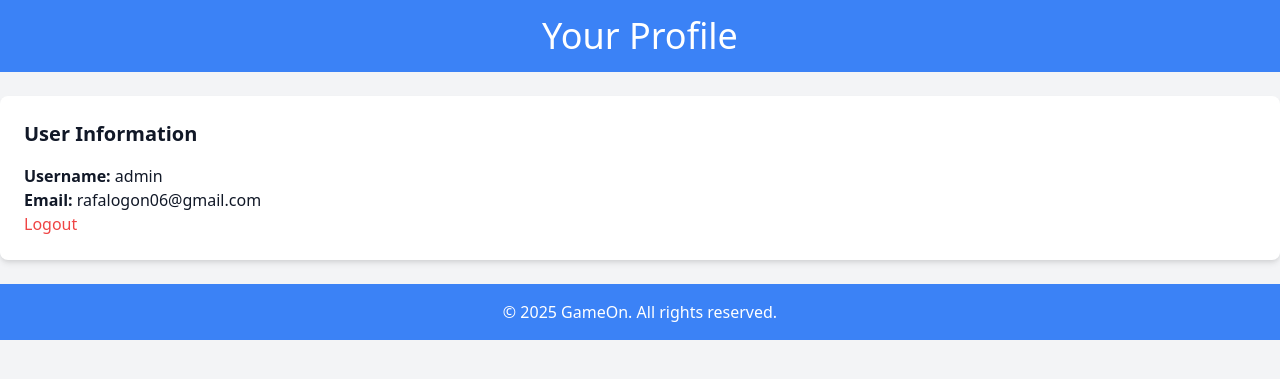
After one commit to Zipex-Dev/GameOn, a Flask app: page /profile in a window 1280 px wide. The commit adds this page. Shown: the top 379 px of the page. Run offline with Flask 3, Linux system fonts and the light colour scheme; a user stored in the database is signed in.

Commit message:
Add profile page

```diff
--- a/app.py
+++ b/app.py
@@ -1,20 +1,20 @@
-from flask import Flask, render_template, request, redirect, url_for, flash
+from flask import Flask, render_template, request, redirect, url_for, flash, session
 from flask_sqlalchemy import SQLAlchemy
 from werkzeug.security import generate_password_hash, check_password_hash
 
 app = Flask(__name__)
 app.config['SQLALCHEMY_DATABASE_URI'] = 'sqlite:///users.db'
-app.config['SECRET_KEY'] = 'your_secret_key'
+app.config['SECRET_KEY'] = 'rafa2112'  # Change this to a secure random string
 db = SQLAlchemy(app)
 
-# Create the User model for the database
+# User model
 class User(db.Model):
     id = db.Column(db.Integer, primary_key=True)
     username = db.Column(db.String(150), unique=True, nullable=False)
     email = db.Column(db.String(150), unique=True, nullable=False)
     password = db.Column(db.String(150), nullable=False)
 
-# Create the Game model for the database (optional, depending on your needs)
+# Game model (optional)
 class Game(db.Model):
     id = db.Column(db.Integer, primary_key=True)
     name = db.Column(db.String(150), nullable=False)
@@ -26,10 +26,14 @@ class Game(db.Model):
 with app.app_context():
     db.create_all()
 
+# Home page (redirect to login if not logged in)
 @app.route('/')
 def index():
+    if 'user_id' not in session:  # If the user is not logged in, redirect to login
+        return redirect(url_for('login'))
     return render_template('index.html')
 
+# Games page (view available games)
 @app.route('/games')
 def games():
     game_list = [
@@ -38,10 +42,12 @@ def games():
     ]
     return render_template('games.html', games=game_list)
 
+# Create game page (create a new game)
 @app.route('/create-game')
 def create_game():
     return render_template('create_game.html')
 
+# Submit game data
 @app.route('/submit-game', methods=['POST'])
 def submit_game():
     game_name = request.form['gameName']
@@ -51,7 +57,7 @@ def submit_game():
     game_type = request.form['gameType']
     additional_notes = request.form['additionalNotes']
 
-    # Here you can save the data to the database or do further processing
+    # Create a new game and add to the database
     new_game = Game(name=game_name, location=location, date_time=date_time, available_spots=available_spots)
     db.session.add(new_game)
     db.session.commit()
@@ -59,6 +65,7 @@ def submit_game():
     flash("Game created successfully!", "success")
     return redirect(url_for('games'))
 
+# Account creation route (for new users)
 @app.route('/create-account', methods=['GET', 'POST'])
 def create_account():
     if request.method == 'POST':
@@ -75,7 +82,6 @@ def create_account():
         # Hash the password before storing it
         hashed_password = generate_password_hash(password, method='pbkdf2:sha256')
 
-
         # Create a new user and add to the database
         new_user = User(username=username, email=email, password=hashed_password)
         db.session.add(new_user)
@@ -86,6 +92,7 @@ def create_account():
 
     return render_template('create_account.html')
 
+# Login route (for existing users)
 @app.route('/login', methods=['GET', 'POST'])
 def login():
     if request.method == 'POST':
@@ -95,6 +102,7 @@ def login():
         user = User.query.filter_by(email=email).first()
 
         if user and check_password_hash(user.password, password):
+            session['user_id'] = user.id  # Store user ID in session
             flash('Logged in successfully!', 'success')
             return redirect(url_for('index'))
         else:
@@ -102,5 +110,22 @@ def login():
 
     return render_template('login.html')
 
+# Logout route (clear session and redirect to home page)
+@app.route('/logout')
+def logout():
+    session.pop('user_id', None)  # Remove user from session
+    flash('You have been logged out.', 'success')
+    return redirect(url_for('index'))
+
+# Profile page route (only accessible when logged in)
+@app.route('/profile')
+def profile():
+    if 'user_id' not in session:
+        return redirect(url_for('login'))  # Redirect to login if not logged in
+
+    user = User.query.get(session['user_id'])  # Get the logged-in user from the database
+    return render_template('profile.html', user=user)
+
+# Run the Flask app
 if __name__ == '__main__':
     app.run(debug=True)
--- a/templates/index.html
+++ b/templates/index.html
@@ -27,6 +27,11 @@
         <p class="mb-4">Host a new sports game and invite others to join!</p>
         <a href="/create-game" class="text-blue-500 hover:underline">Create Game</a>
       </div>
+      <div class="bg-white p-6 shadow-md rounded-lg">
+        <h2 class="text-xl font-semibold mb-4">Your Profile</h2>
+        <p class="mb-4">View and edit your profile information.</p>
+        <a href="/profile" class="text-blue-500 hover:underline">Go to Profile</a>
+      </div>
     </div>
   </div>
 
--- /dev/null
+++ b/templates/profile.html
@@ -0,0 +1,31 @@
+<!DOCTYPE html>
+<html lang="en">
+<head>
+  <meta charset="UTF-8">
+  <meta name="viewport" content="width=device-width, initial-scale=1.0">
+  <title>Profile - GameOn</title>
+  <link href="https://cdn.jsdelivr.net/npm/tailwindcss@2.2.19/dist/tailwind.min.css" rel="stylesheet">
+</head>
+<body class="bg-gray-100 font-sans text-gray-900">
+
+  <header class="bg-blue-500 text-white p-4">
+    <div class="container mx-auto text-center">
+      <h1 class="text-4xl">Your Profile</h1>
+    </div>
+  </header>
+
+  <div class="container mx-auto mt-6">
+    <div class="bg-white p-6 shadow-md rounded-lg">
+      <h2 class="text-xl font-semibold mb-4">User Information</h2>
+      <p><strong>Username:</strong> {{ user.username }}</p>
+      <p><strong>Email:</strong> {{ user.email }}</p>
+      <a href="/logout" class="text-red-500 hover:underline">Logout</a>
+    </div>
+  </div>
+
+  <footer class="bg-blue-500 text-white p-4 mt-6">
+    <p class="text-center">© 2025 GameOn. All rights reserved.</p>
+  </footer>
+
+</body>
+</html>
```
